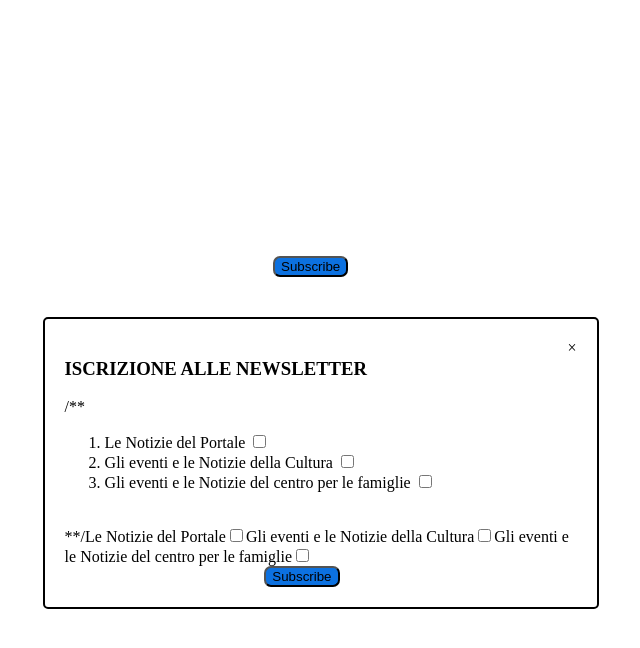
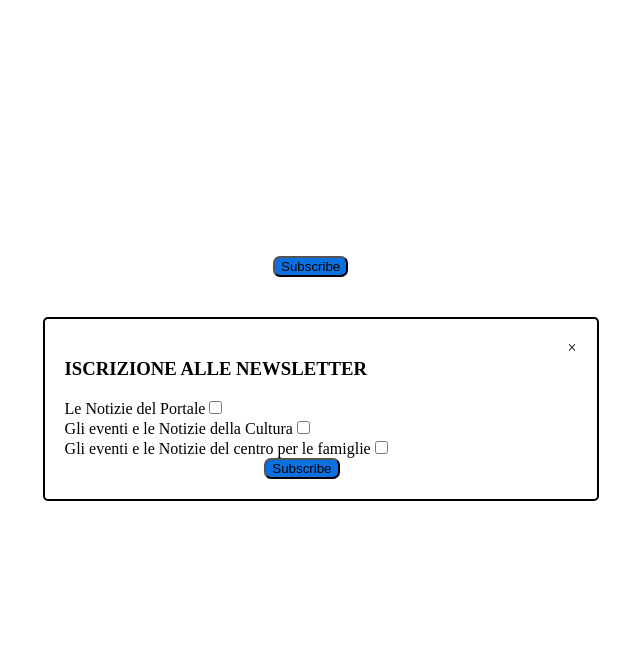
Before and after one commit to jmaleckaite/Newsletter, a React (Create React App) app: page / in a window 1280 px wide. Both pictures are taken after a click on the button "Subscribe". Shown: the top 648 px of the page, without its empty margins (367-1007 px from the left). Built offline with nearby package versions, Linux system fonts and the light colour scheme.

Commit message:
Fixed bug

```diff
--- a/src/PopUp.js
+++ b/src/PopUp.js
@@ -1,35 +1,3 @@
-/**
-import React, { Component } from 'react';
-
-export default class PopUp extends Component {
-	handleClick = () => {
-		this.props.toggle();
-	};
-
-	render() {
-		return (
-		<div className="modal">
-		<div className="modal_content">
-		<span className="close" onClick={this.handleClick}>
-		&times;
-		</span>
-		<form>
-		<h3>ISCRIZIONE ALLE NEWSLETTER</h3>
-		<ol>
-		<li>Le Notizie del Portale</li>
-		<li>Gli eventi e le Notizie della Cultura</li>
-		<li>Gli eventi e le Notizie del centro per le famiglie</li>
-		</ol>
-		<br />
-		<input type="submit" />
-		</form>
-		</div>
-		</div>
-		);
-	}
-}
-**/
-
 import React, { Component } from "react";
 
 export default class PopUp extends Component {
@@ -48,23 +16,13 @@ export default class PopUp extends Component {
 		  <label>
             <h3>ISCRIZIONE ALLE NEWSLETTER</h3>
 			</label>
-            /** <label>
-             <ol>
-			 <li>Le Notizie del Portale <input type="checkbox" /></li>
-			 <li>Gli eventi e le Notizie della Cultura <input type="checkbox" /></li>
-			 <li>Gli eventi e le Notizie del centro per le famiglie <input type="checkbox" /></li>
-			 </ol>
-            </label>
-
-            <br /> **/
 			<label>
-			<span>Le Notizie del Portale</span>
-			<input type="checkbox" />
-			<span>Gli eventi e le Notizie della Cultura</span>
-			<input type="checkbox" />
-			<span>Gli eventi e le Notizie del centro per le famiglie</span>
-			<input type="checkbox" />
-            <input type="submit" value="Subscribe"/>
+			<div className="listOfChannels">Le Notizie del Portale<input type="checkbox" /></div>
+			<div className="listOfChannels">Gli eventi e le Notizie della Cultura
+			<input type="checkbox" /></div>
+			<div className="listOfChannels">Gli eventi e le Notizie del centro per le famiglie
+			<input type="checkbox" /></div>
+            <input id="partitioned" type="submit" value="Subscribe"/>
 			</label>
           </form>
         </div>
--- a/src/index.css
+++ /dev/null
@@ -1,50 +0,0 @@
-body {
-	font: 14px "Century Gothic", Futura, sans-serif;
-	margin: 20px;
-}
-
-ol, ul {
-	padding-left: 30px;
-}
-
-.board-row:after {
-	clear: both;
-	content: "";
-	display: table;
-}
-
-.status {
-	margin-bottom: 10px;
-}
-
-.square {
-	background: #fff;
-	border: 1px solid #999;
-	float: left;
-	font-size: 24px;
-	font-weight: bold;
-	line-height: 34px;
-	height: 34px;
-	margin-right: -1px;
-	margin-top: -1px;
-	padding: 0;
-	text-align: center;
-	width: 34px;
-}
-
-.square:focus {
-	outline: none;
-}
-
-.kbd-navigation .square:focus {
-	background: #ddd;
-}
-
-.game {
-	display: flex;
-	flex-direction: row;
-}
-
-.game-info {
-	margin-left: 20px;
-}
--- a/src/styles.css
+++ b/src/styles.css
@@ -64,3 +64,8 @@ input[type=submit] {
 .close:hover {
   cursor: pointer;
 }
+
+#partitioned {
+	padding: 15x;
+
+}
```
Also changed, not shown: src/index.js (line endings or trailing spaces).
